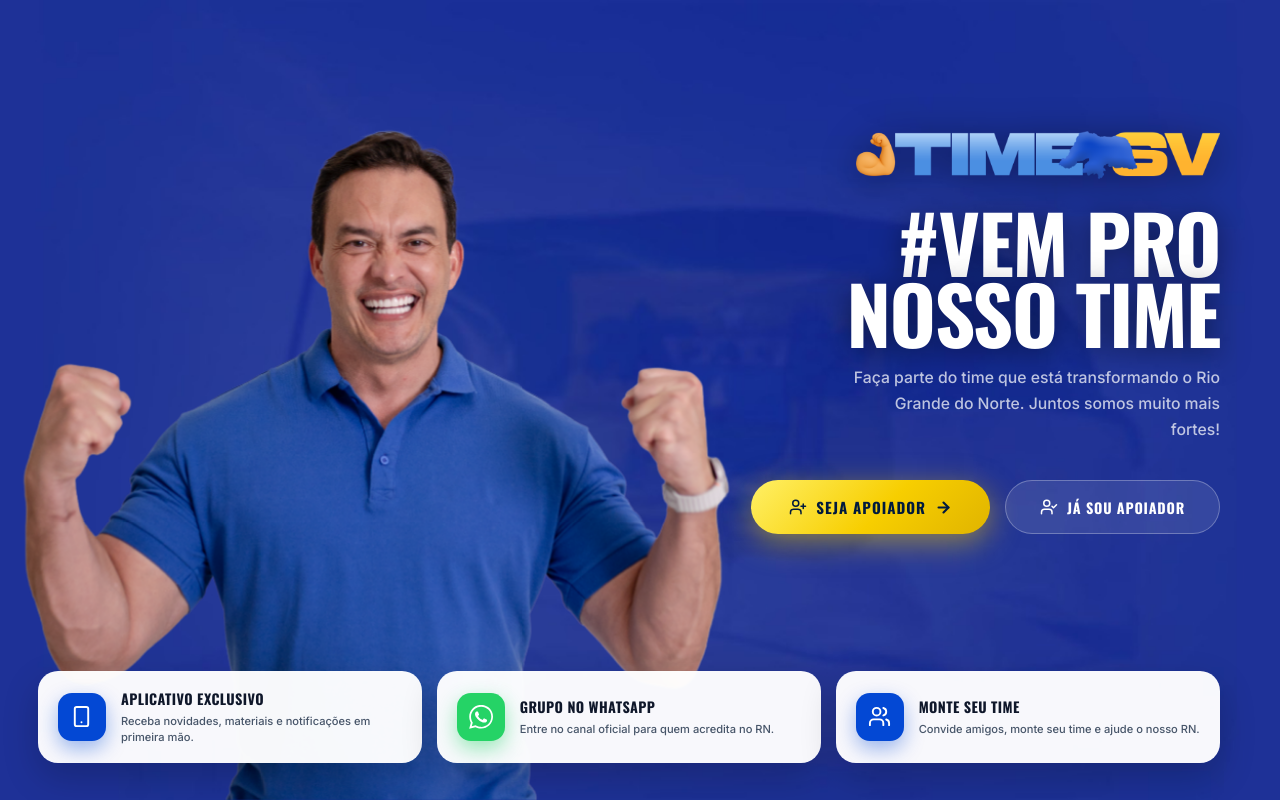
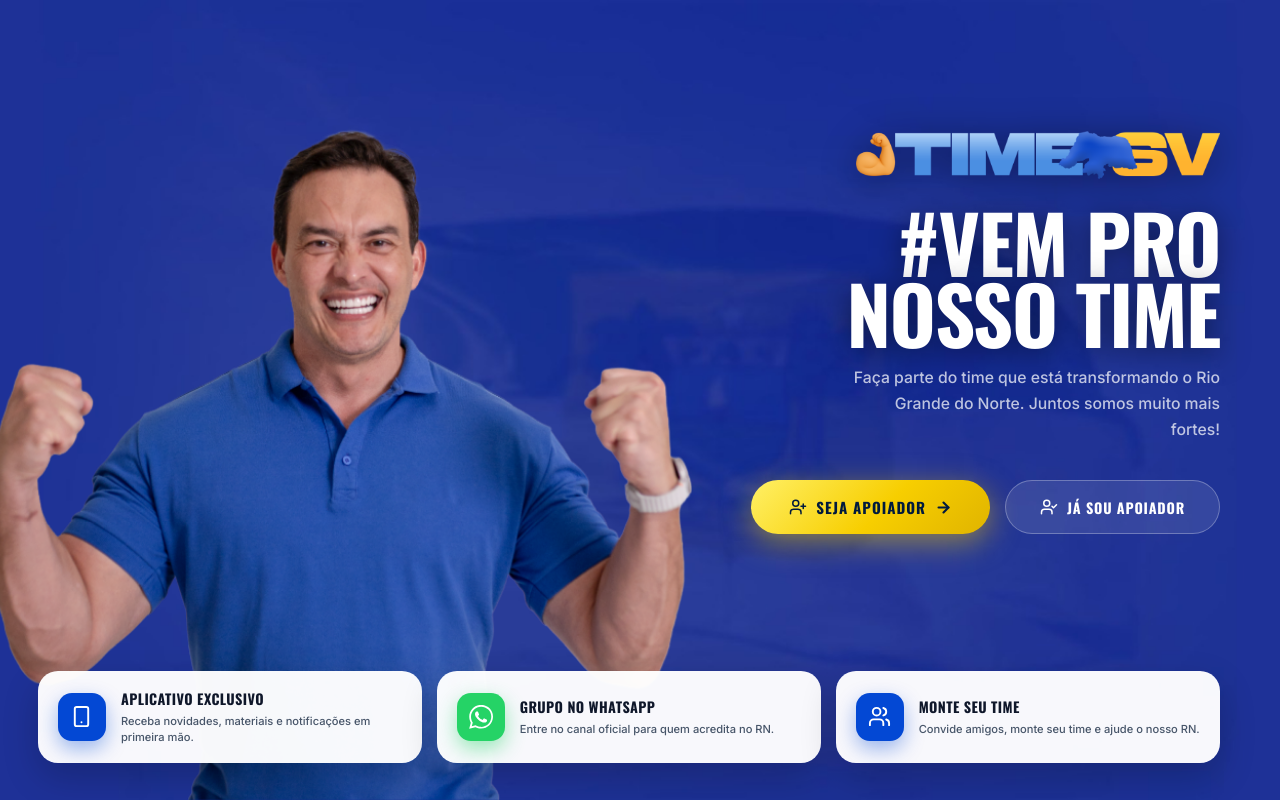
Before and after one commit to ReneBM/Apoiadores, a React (Vite) app in the folder frontend/: page /lp in a window 1280 px wide. Built offline with nearby package versions, Linux system fonts and the light colour scheme; no server answers; a web font is replaced by a local one.

Commit message:
style: LP - encosta a foto do senador ainda mais no canto esquerdo da tela

```diff
--- a/frontend/src/pages/LandingPage.jsx
+++ b/frontend/src/pages/LandingPage.jsx
@@ -267,7 +267,8 @@ export default function LandingPage() {
           display: 'flex',
           alignItems: 'flex-end',
           justifyContent: 'flex-start',
-          paddingLeft: '1.5rem',
+          paddingLeft: '0',
+          marginLeft: '-1rem',
           overflow: 'visible',
           opacity: 0,
           animation: 'lpFadeInLeft 1.15s cubic-bezier(0.22,1,0.36,1) 0.15s forwards',
```
